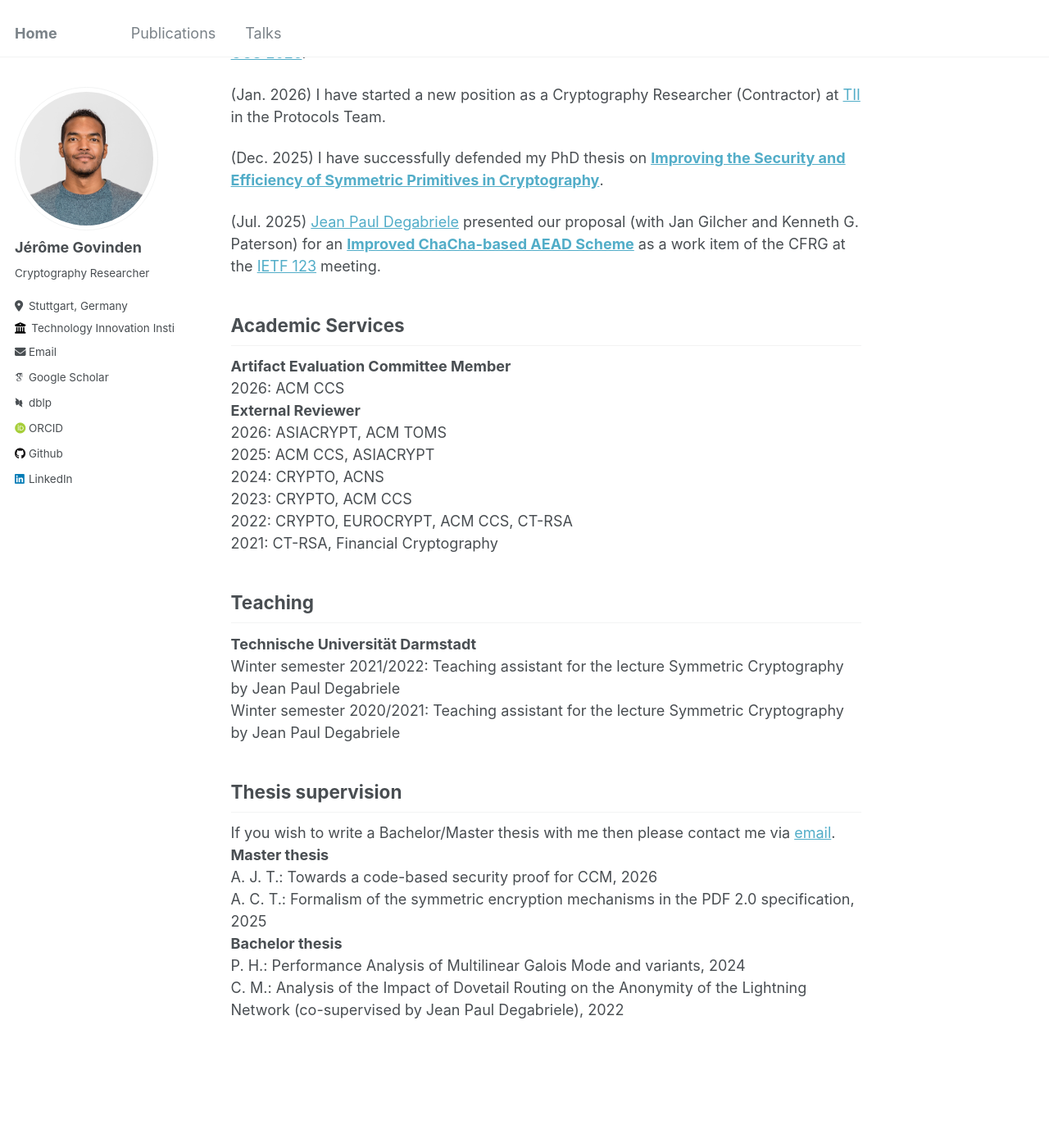
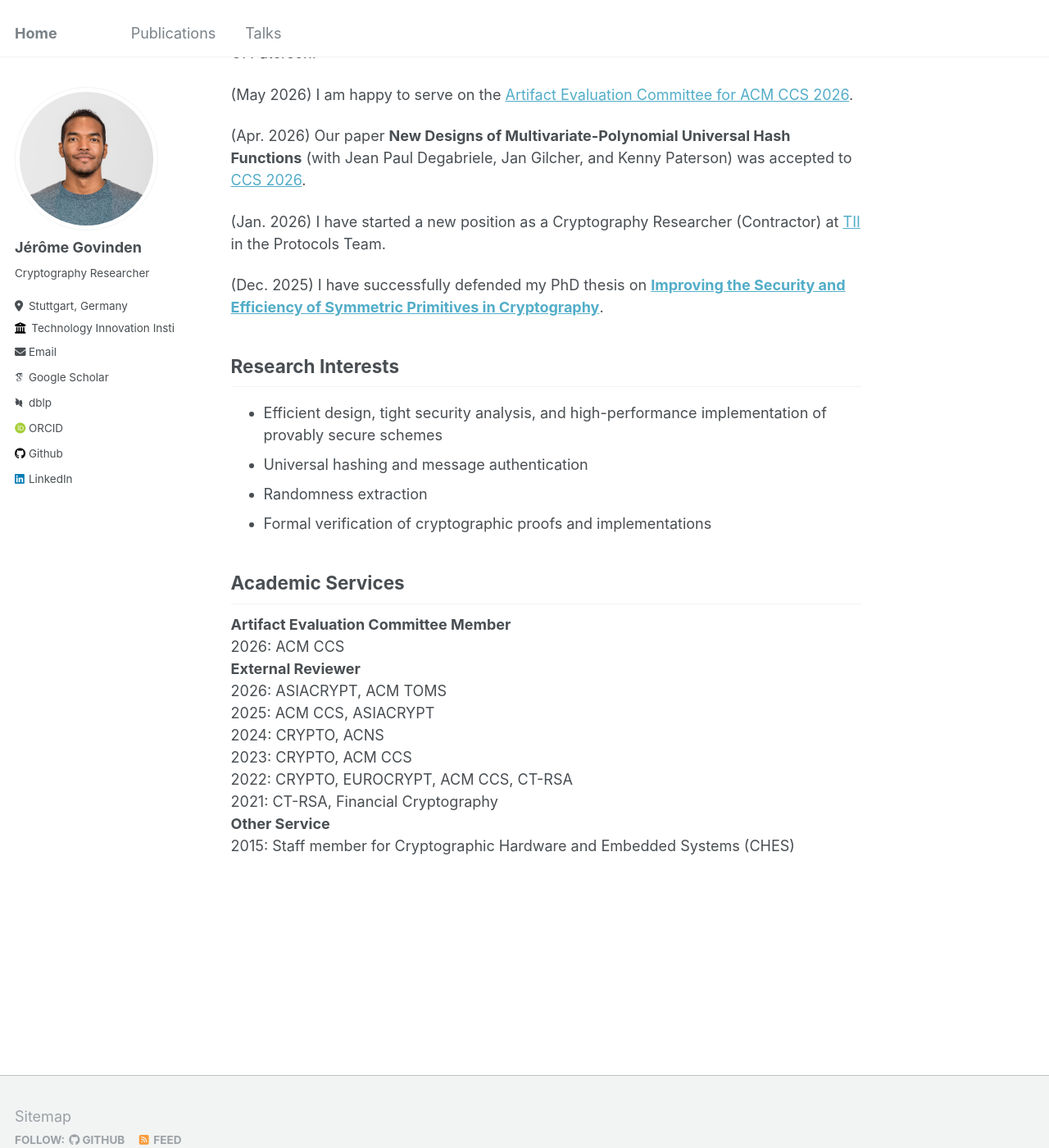
Before and after one commit to GovindenJerome/govindenjerome.github.io, a Jekyll site: the page built from _pages/about.md, in a window 1280 px wide and 1400 px high, scrolled down 563 px. Shown: the whole window at 82% size. Built offline with Jekyll 4.4.1, drawn with Linux system fonts in a browser that asks for light colours; some web fonts are replaced.

Commit message:
update website

```diff
--- a/_pages/about.md
+++ b/_pages/about.md
@@ -16,13 +16,23 @@ You can find me on [linkedin](https://www.linkedin.com/in/jeromegovinden), and c
 
 Latest News
 ------
+(Jul. 2026) We submitted [comments to NIST](https://groups.google.com/a/list.nist.gov/g/ciphermodes-forum/c/pCTDZeJ1wnQ) on the design of wide-GHASH for inclusion in wide Galois/Counter Mode (wGCM), with Jean Paul Degabriele, Jan Gilcher, and Kenneth G. Paterson.
+
+(May 2026) I am happy to serve on the [Artifact Evaluation Committee for ACM CCS 2026](https://sigsac.org/ccs/CCS2026/call-for/call-for-artifacts.html).
+
 (Apr. 2026) Our paper **New Designs of Multivariate-Polynomial Universal Hash Functions** (with Jean Paul Degabriele, Jan Gilcher, and Kenny Paterson) was accepted to [CCS 2026](https://www.sigsac.org/ccs/CCS2026/index.html).
 
 (Jan. 2026) I have started a new position as a Cryptography Researcher (Contractor) at [TII](https://www.tii.ae/cryptography) in the Protocols Team.
 
 (Dec. 2025) I have successfully defended my PhD thesis on [**Improving the Security and Efficiency of Symmetric Primitives in Cryptography**](https://doi.org/10.26083/tuda-7755).
 
-(Jul. 2025) [Jean Paul Degabriele](https://degabriele.info) presented our proposal (with Jan Gilcher and Kenneth G. Paterson) for an [**Improved ChaCha-based AEAD Scheme**](https://datatracker.ietf.org/meeting/123/materials/slides-123-cfrg-improved-chacha-based-aead-scheme-00) as a work item of the CFRG at the [IETF 123](https://www.ietf.org/meeting/123/) meeting.
+
+Research Interests
+------
+- Efficient design, tight security analysis, and high-performance implementation of provably secure schemes
+- Universal hashing and message authentication
+- Randomness extraction
+- Formal verification of cryptographic proofs and implementations
 
 
 Academic Services
@@ -35,22 +45,6 @@ Academic Services
 2024: CRYPTO, ACNS\\
 2023: CRYPTO, ACM CCS\\
 2022: CRYPTO, EUROCRYPT, ACM CCS, CT-RSA\\
-2021: CT-RSA, Financial Cryptography
-
-
-Teaching
-------
-**Technische Universität Darmstadt**\\
-Winter semester 2021/2022: Teaching assistant for the lecture Symmetric Cryptography by Jean Paul Degabriele\\
-Winter semester 2020/2021: Teaching assistant for the lecture Symmetric Cryptography by Jean Paul Degabriele
-
-
-Thesis supervision
-------
-If you wish to write a Bachelor/Master thesis with me then please contact me via [email](mailto:jerome@jeromegovinden.com).\\
-**Master thesis**\\
-A. J. T.: Towards a code-based security proof for CCM, 2026\\
-A. C. T.: Formalism of the symmetric encryption mechanisms in the PDF 2.0 specification, 2025\\
-**Bachelor thesis**\\
-P. H.: Performance Analysis of Multilinear Galois Mode and variants, 2024\\
-C. M.: Analysis of the Impact of Dovetail Routing on the Anonymity of the Lightning Network (co-supervised by Jean Paul Degabriele), 2022
+2021: CT-RSA, Financial Cryptography\\
+**Other Service**\\
+2015: Staff member for Cryptographic Hardware and Embedded Systems (CHES)
```
Also changed, not shown: _pages/teaching.md (added, +25 -0 lines).
